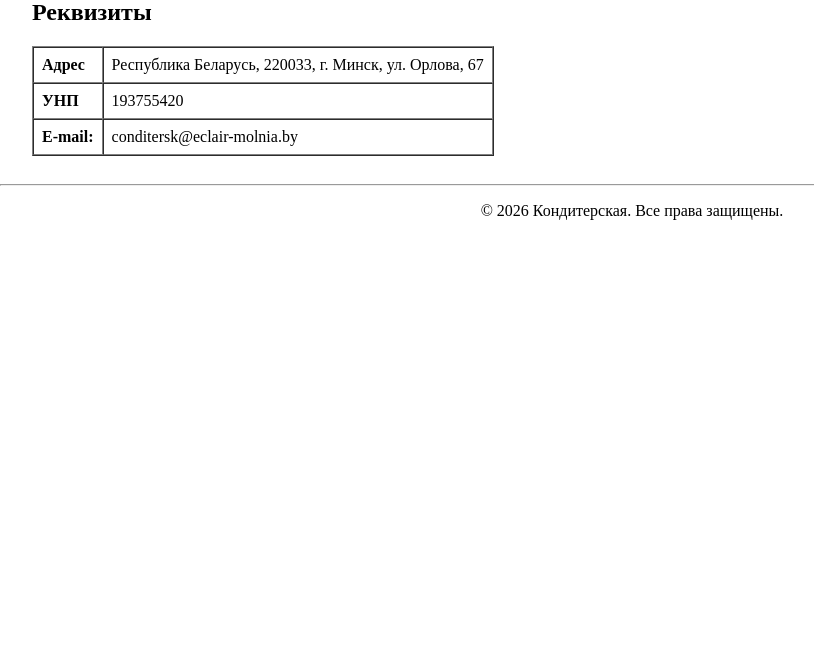
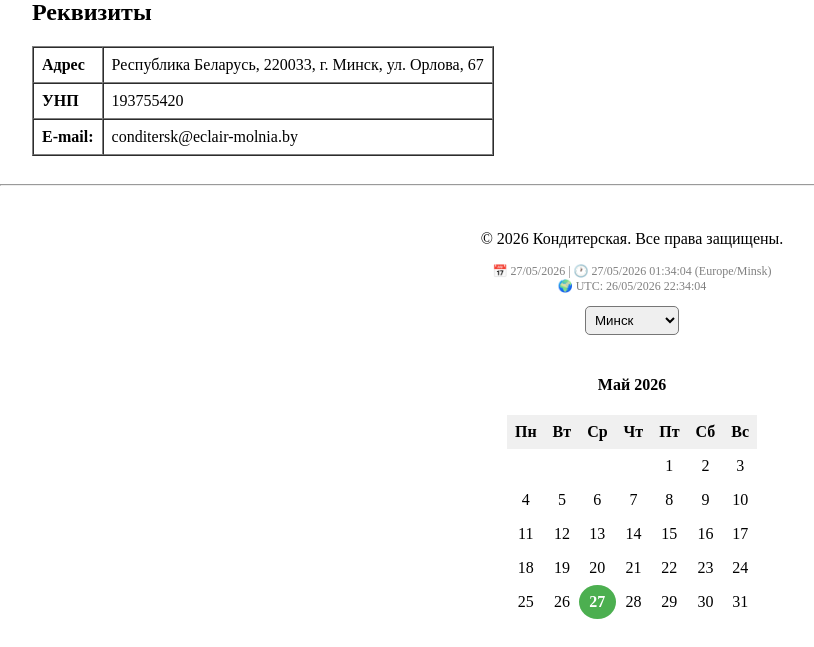
Before and after one commit to toshartx/453501_Sasunov_24, a Django app: page /about/ in a window 1280 px wide. Shown: the part 272-919 px from the top of the page, without its empty margins (8-822 px from the left). Before the commit the page ends 492 px from the top, so only its background shows below. Run offline with Django 5.2, Linux system fonts and the light colour scheme; data comes from the database, SQL or seed files in the repository.

Commit message:
added timezone

```diff
--- /dev/null
+++ b/IGI/LR5/core/context_processors.py
@@ -0,0 +1,43 @@
+from django.utils import timezone
+import calendar
+from datetime import datetime
+
+def datetime_context(request):
+    """Передаёт в шаблоны текущую дату, время, календарь и таймзону"""
+
+    # Получаем часовой пояс пользователя из сессии или используем стандартный
+    user_tz_str = request.session.get('timezone', 'Europe/Minsk')
+
+    # Активируем часовой пояс для текущего запроса
+    timezone.activate(user_tz_str)
+
+    # Текущее время в активированной таймзоне
+    user_now = timezone.localtime(timezone.now())
+
+    # UTC время
+    utc_now = timezone.now()
+
+    # Форматирование дат
+    user_date_str = user_now.strftime('%d/%m/%Y')
+    user_datetime_str = user_now.strftime('%d/%m/%Y %H:%M:%S')
+    utc_datetime_str = utc_now.strftime('%d/%m/%Y %H:%M:%S')
+
+    # Текстовый календарь на текущий месяц
+    cal = calendar.monthcalendar(user_now.year, user_now.month)
+
+    month_names = {
+        1: 'Январь', 2: 'Февраль', 3: 'Март', 4: 'Апрель',
+        5: 'Май', 6: 'Июнь', 7: 'Июль', 8: 'Август',
+        9: 'Сентябрь', 10: 'Октябрь', 11: 'Ноябрь', 12: 'Декабрь'
+    }
+
+    return {
+        'user_timezone': user_tz_str,
+        'user_now': user_now,
+        'user_date': user_date_str,
+        'user_datetime': user_datetime_str,
+        'utc_datetime': utc_datetime_str,
+        'calendar_month': month_names[user_now.month],
+        'calendar_year': user_now.year,
+        'calendar_weeks': cal,
+    }
--- a/IGI/LR5/core/models.py
+++ b/IGI/LR5/core/models.py
@@ -2,6 +2,7 @@ from django.db import models
 from django.contrib.auth.models import User
 from django.core.validators import MinValueValidator, MaxValueValidator, RegexValidator
 from datetime import date
+import re
 
 # Валидатор для телефона в формате +375 (29) XXX-XX-XX
 phone_validator = RegexValidator(
--- a/IGI/LR5/core/urls.py
+++ b/IGI/LR5/core/urls.py
@@ -43,4 +43,5 @@ urlpatterns = [
     path('cart/update/<int:item_id>/', views.cart_update, name='cart_update'),
     path('checkout/', views.checkout, name='checkout'),
     path('statistics/', views.statistics, name='statistics'),
+    path('set-timezone/', views.set_timezone, name='set_timezone'),
 ]
--- a/IGI/LR5/core/views.py
+++ b/IGI/LR5/core/views.py
@@ -607,3 +607,15 @@ def employee_orders_manage(request):
         orders = Order.objects.all().order_by('-order_date')
 
     return render(request, 'core/employee_orders_manage.html', {'orders': orders})
+
+from django.conf import settings
+
+def set_timezone(request):
+    """Установка часового пояса пользователя"""
+    if request.method == 'POST':
+        timezone_str = request.POST.get('timezone')
+        if timezone_str in settings.AVAILABLE_TIMEZONES:
+            request.session['timezone'] = timezone_str
+            # Активируем новый часовой пояс
+            timezone.activate(timezone_str)
+    return redirect(request.META.get('HTTP_REFERER', '/'))
--- a/IGI/LR5/templates/base.html
+++ b/IGI/LR5/templates/base.html
@@ -68,7 +68,58 @@
 
     <footer>
         <hr>
-        <p align="center">© 2026 Кондитерская. Все права защищены.</p>
+        <div style="text-align: center; padding: 20px;">
+            <p>© 2026 Кондитерская. Все права защищены.</p>
+
+            <!-- Информация о времени -->
+            <div style="font-size: 12px; color: gray; margin-top: 10px;">
+                <p>
+                    📅 {{ user_date }} | 🕐 {{ user_datetime }} ({{ user_timezone }})<br>
+                    🌍 UTC: {{ utc_datetime }}
+                </p>
+
+                <!-- Выбор часового пояса -->
+                <form method="post" action="{% url 'core:set_timezone' %}" style="display: inline;">
+                    {% csrf_token %}
+                    <select name="timezone" onchange="this.form.submit()" style="padding: 5px; border-radius: 5px;">
+                        <option value="Europe/Minsk" {% if user_timezone == 'Europe/Minsk' %}selected{% endif %}>Минск</option>
+                        <option value="Europe/Moscow" {% if user_timezone == 'Europe/Moscow' %}selected{% endif %}>Москва</option>
+                        <option value="Europe/Kiev" {% if user_timezone == 'Europe/Kiev' %}selected{% endif %}>Киев</option>
+                        <option value="Europe/London" {% if user_timezone == 'Europe/London' %}selected{% endif %}>Лондон</option>
+                        <option value="America/New_York" {% if user_timezone == 'America/New_York' %}selected{% endif %}>Нью-Йорк</option>
+                    </select>
+                </form>
+            </div>
+
+            <!-- Текстовый календарь -->
+            <div style="margin-top: 20px; display: inline-block; text-align: center;">
+                <h4>{{ calendar_month }} {{ calendar_year }}</h4>
+                <table style="margin: 0 auto; border-collapse: collapse;">
+                    <tr>
+                        <th style="padding: 8px; background: #f0f0f0;">Пн</th>
+                        <th style="padding: 8px; background: #f0f0f0;">Вт</th>
+                        <th style="padding: 8px; background: #f0f0f0;">Ср</th>
+                        <th style="padding: 8px; background: #f0f0f0;">Чт</th>
+                        <th style="padding: 8px; background: #f0f0f0;">Пт</th>
+                        <th style="padding: 8px; background: #f0f0f0;">Сб</th>
+                        <th style="padding: 8px; background: #f0f0f0;">Вс</th>
+                    </tr>
+                    {% for week in calendar_weeks %}
+                    <tr>
+                        {% for day in week %}
+                            {% if day == 0 %}
+                                <td style="padding: 8px; text-align: center;">&nbsp;</td>
+                            {% else %}
+                                <td style="padding: 8px; text-align: center; {% if day == user_now.day %}background-color: #4CAF50; color: white; border-radius: 50%; font-weight: bold;{% endif %}">
+                                    {{ day }}
+                                </td>
+                            {% endif %}
+                        {% endfor %}
+                    </tr>
+                    {% endfor %}
+                </table>
+            </div>
+        </div>
     </footer>
 </body>
 </html>
```
Also changed, not shown: IGI/LR5/config/settings.py (+12 -1 lines).
